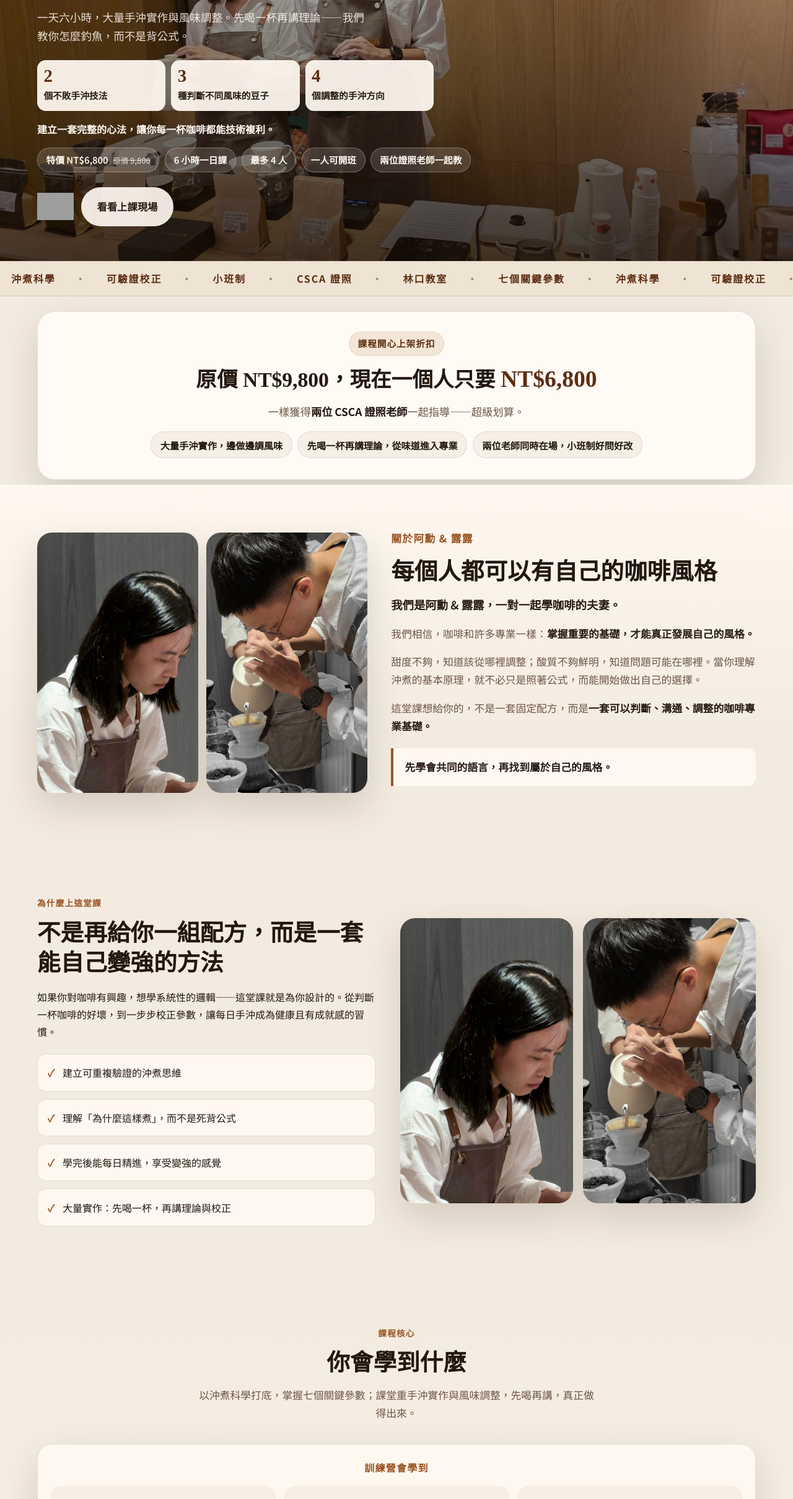
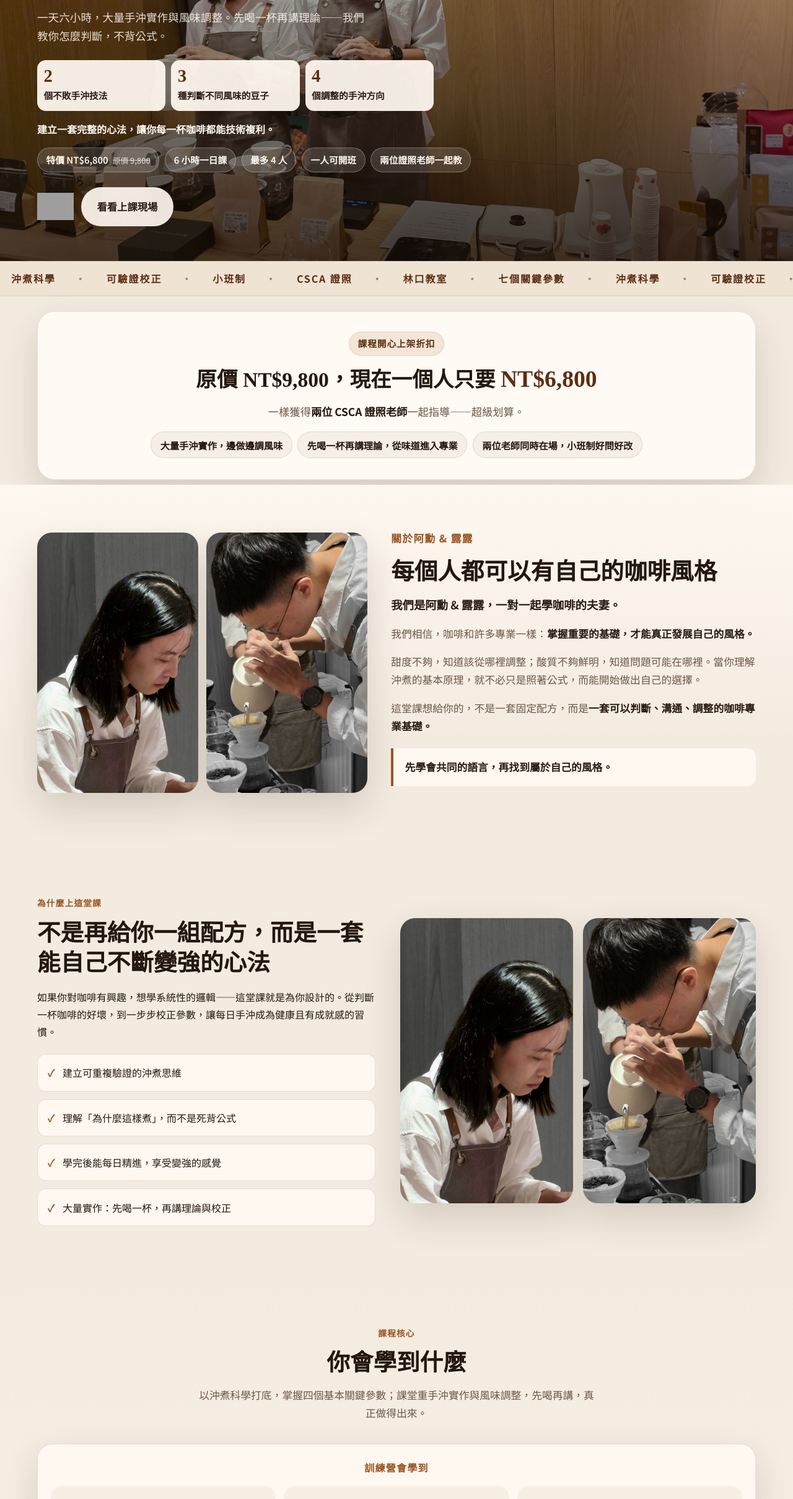
Before and after one commit to tsglee/coffee-beginner-course, a plain HTML site: page index.html in a window 1280 px wide. Shown: the part 382-2800 px from the top of the page at 62% size. Drawn offline with Linux system fonts and the light colour scheme; grey boxes are pictures that could not be loaded.

Commit message:
Update the three course-positioning lines
Use the heart-method, four core parameters, and judge-instead-of-memorize wording the user supplied.

```diff
--- a/index.html
+++ b/index.html
@@ -45,7 +45,7 @@
       <div class="wrap hero-content">
         <p class="eyebrow">新北市林口區 · CSCA 認證講師 · 小班制</p>
         <h1>學會用手沖參數<br />煮出屬於你風格的好咖啡</h1>
-        <p class="lead">一天六小時，大量手沖實作與風味調整。先喝一杯再講理論——我們教你怎麼釣魚，而不是背公式。</p>
+        <p class="lead">一天六小時，大量手沖實作與風味調整。先喝一杯再講理論——我們教你怎麼判斷，不背公式。</p>
 
           <ul class="value-board" id="offer" aria-label="訓練營會學到">
             <li><b>2</b><span>個不敗手沖技法</span></li>
@@ -116,7 +116,7 @@
       <div class="wrap story-grid">
         <div class="story-copy">
           <p class="eyebrow dark">為什麼上這堂課</p>
-          <h2>不是再給你一組配方，而是一套能自己變強的方法</h2>
+          <h2>不是再給你一組配方，而是一套能自己不斷變強的心法</h2>
           <p>如果你對咖啡有興趣，想學系統性的邏輯——這堂課就是為你設計的。從判斷一杯咖啡的好壞，到一步步校正參數，讓每日手沖成為健康且有成就感的習慣。</p>
           <ul class="check-list">
             <li>建立可重複驗證的沖煮思維</li>
@@ -141,7 +141,7 @@
         <div class="section-head center">
           <p class="eyebrow dark">課程核心</p>
           <h2>你會學到什麼</h2>
-          <p class="section-lead">以沖煮科學打底，掌握七個關鍵參數；課堂重手沖實作與風味調整，先喝再講，真正做得出來。</p>
+          <p class="section-lead">以沖煮科學打底，掌握四個基本關鍵參數；課堂重手沖實作與風味調整，先喝再講，真正做得出來。</p>
         </div>
 
         <div class="camp-outcomes" aria-label="訓練營會學到">
@@ -194,7 +194,7 @@
     <section class="band">
       <div class="wrap band-inner">
         <blockquote>
-          <p>我們教你怎麼釣魚，而不是背公式。學完後，你可以自己慢慢每日精進——享受變強的感覺，是我們想交給你的。</p>
+          <p>我們教你怎麼判斷，不背公式。學完後，你可以自己慢慢每日精進——享受變強的感覺，開始技術複利！</p>
         </blockquote>
       </div>
     </section>
```
